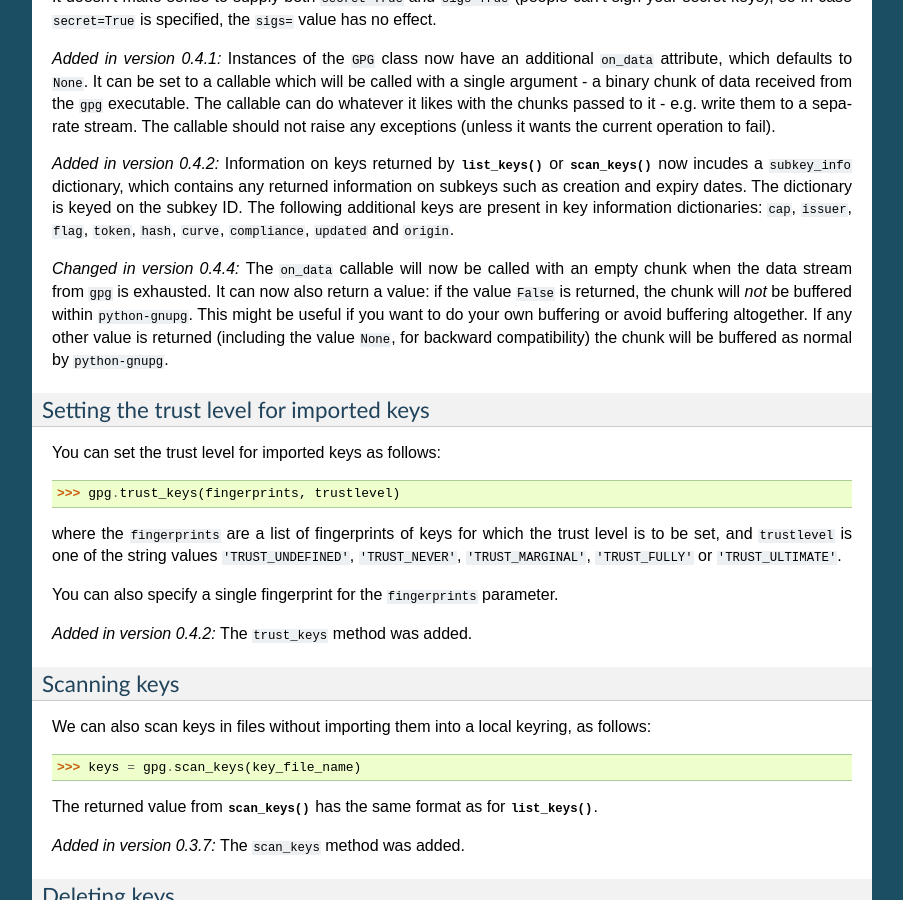
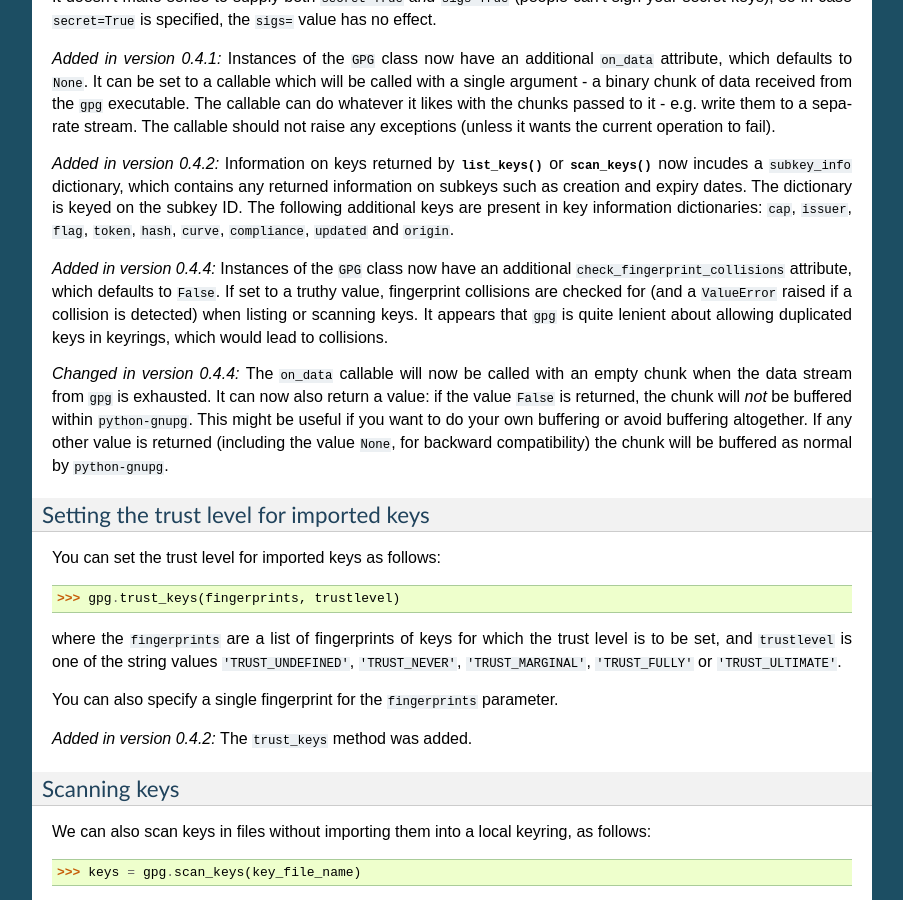
Before and after one commit to vsajip/python-gnupg, a Sphinx documentation site: the page built from docs/index.rst, in a window 1280 px wide and 900 px high, scrolled down 7220 px. Shown: the whole window, without its empty margins (198-1101 px from the left). Built offline with Sphinx 7.4.7, drawn with Linux system fonts in a browser that asks for light colours.

Commit message:
Relax checking for fingerprint collisions.

```diff
--- a/README.rst
+++ b/README.rst
@@ -77,6 +77,12 @@
 
   The ``on_data`` callable is also called once with an empty byte-string to
   signal the end of data from ``gpg``.
+
+* Fixed #97: Added an additional attribute ``check_fingerprint_collisions`` to
+  ``GPG`` instances, which defaults to ``False``. It seems that ``gpg`` is happy
+  to have duplicate keys and fingerprints in a keyring, so we can't be too
+  strict. A user can set this attribute of an instance to ``True`` to trigger a
+  check for collisions.
 
 
 0.4.3
--- a/docs/index.rst
+++ b/docs/index.rst
@@ -399,6 +399,14 @@
    subkey ID. The following additional keys are present in key information
    dictionaries: ``cap``, ``issuer``, ``flag``, ``token``, ``hash``, ``curve``,
    ``compliance``, ``updated`` and ``origin``.
+
+.. versionadded:: 0.4.4
+   Instances of the ``GPG`` class now have an additional
+   ``check_fingerprint_collisions`` attribute, which defaults to ``False``. If
+   set to a truthy value, fingerprint collisions are checked for (and a
+   ``ValueError`` raised if a collision is detected) when listing or scanning
+   keys. It appears that ``gpg`` is quite lenient about allowing duplicated
+   keys in keyrings, which would lead to collisions.
 
 .. versionchanged:: 0.4.4
    The ``on_data`` callable will now be called with an empty chunk when the
--- a/gnupg.py
+++ b/gnupg.py
@@ -524,7 +524,7 @@
 
     def fpr(self, args):
         fp = args[9]
-        if fp in self.key_map:  # pragma: no cover
+        if fp in self.key_map and self.gpg.check_fingerprint_collisions:  # pragma: no cover
             raise ValueError('Unexpected fingerprint collision: %s' % fp)
         if not self.in_subkey:
             self.curkey['fingerprint'] = fp
@@ -823,6 +823,10 @@
             dot = '.'.encode('ascii')
             self.version = tuple([int(s) for s in m.groups()[0].split(dot)])
 
+        # See issue #97. It seems gpg allow duplicate keys in keyrings, so we
+        # can't be too strict.
+        self.check_fingerprint_collisions = False
+
     def make_args(self, args, passphrase):
         """
         Make a list of command line elements for GPG. The value of ``args``
```
